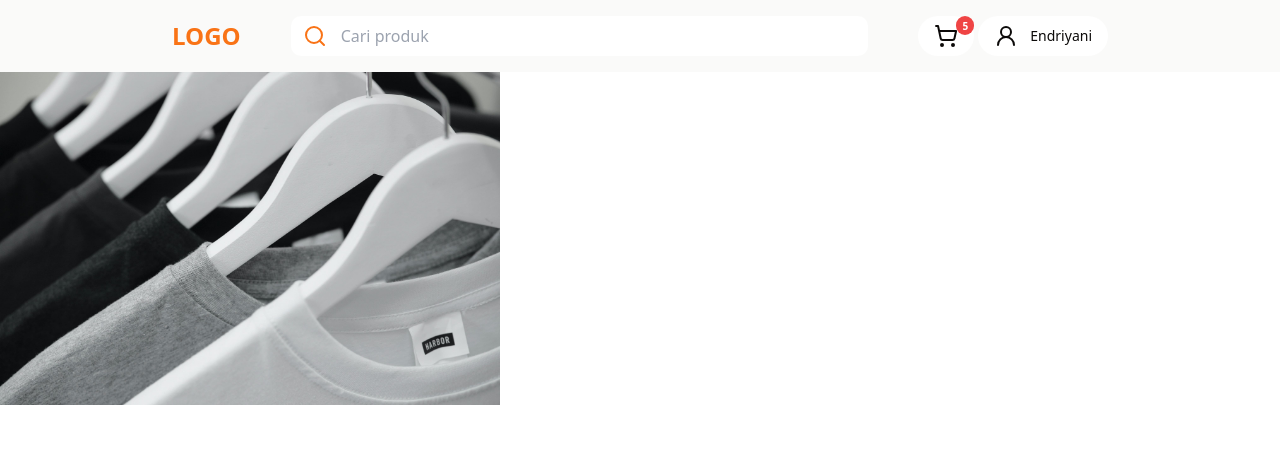
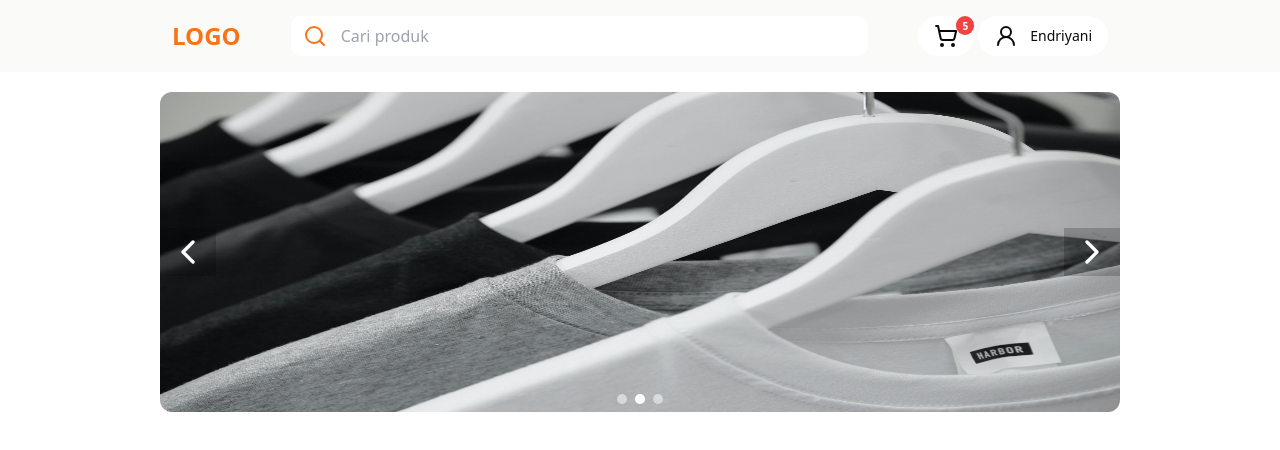
Before and after one commit to kennethjjonathan/marketplace-LilOren, a Next.js app: page / in a window 1280 px wide. Shown: the top 450 px of the page. Built offline with nearby package versions, Linux system fonts and the light colour scheme.

Commit message:
feat(promotion-banner): created carousel for promotion banner

```diff
--- a/src/components/PromotionCarousel/PromotionCarousel.tsx
+++ b/src/components/PromotionCarousel/PromotionCarousel.tsx
@@ -1,54 +1,84 @@
 import React, { useState, useEffect } from 'react';
 import Image from 'next/image';
+import { ChevronLeft, ChevronRight } from 'lucide-react';
 
 interface PromotionCarouselProps {
-  imageArray?: string[];
+  imageArray: string[];
   autoSlide?: boolean;
   slideInterval?: number;
 }
 
 function PromotionCarousel({
-  imageArray = ['/banner-1.jpg', '/banner-1.jpg', '/banner-1.jpg'],
-  autoSlide = false,
+  imageArray,
+  autoSlide = true,
   slideInterval = 4000,
 }: PromotionCarouselProps) {
   const [current, setCurrent] = useState<number>(0);
-
   const goToPrev = () => {
     setCurrent((current) =>
       current === 0 ? imageArray.length - 1 : current - 1,
     );
   };
-
   const goToNext = () => {
+    console.log('Kepanggil');
     setCurrent((current) =>
       current === imageArray.length - 1 ? 0 : current + 1,
     );
   };
 
-  // useEffect(() => {
-  //   if (!autoSlide) return;
-  //   const slide = setTimeout(goToNext, slideInterval);
-  //   return () => clearTimeout(slide);
-  // }, [current]);
+  useEffect(() => {
+    if (!autoSlide) return;
+    const slide = setTimeout(goToNext, slideInterval);
+    return () => clearTimeout(slide);
+  }, [current]);
 
   return (
-    <div className="w-full flex overflow-x-auto relative">
+    <div className="w-full flex overflow-hidden relative md:rounded-xl mt-5">
       {imageArray.map((image, index) => (
         <div
           key={index}
-          className="min-w-full h-96 transition-transform linear duration-300 relative"
+          className="min-w-full min-h-full transition-transform linear duration-300"
           style={{ transform: `translateX(-${current * 100}%)` }}
         >
           <Image
             src={image}
-            alt={`promotion ${index + 1}`}
+            alt={`Promotion ${index + 1}`}
             height={500}
             width={500}
-            style={{ objectFit: 'cover' }}
+            style={{ objectFit: 'fill' }}
+            className="w-full h-60 sm:h-80"
           />
         </div>
       ))}
+      <div className="absolute inset-0 flex items-center justify-between">
+        <button
+          className="text-white py-1 px-2 bg-[rgba(0,0,0,0.2)] focus:outline-none duration-300 hover:bg-[rgba(0,0,0,0.6)]"
+          onClick={goToPrev}
+        >
+          <ChevronLeft className="h-6 w-6 sm:h-8 sm:w-8 md:h-10 md:w-10" />
+        </button>
+        <button
+          className="text-white py-1 px-2 bg-[rgba(0,0,0,0.2)] focus:outline-none duration-300 hover:bg-[rgba(0,0,0,0.6)]"
+          onClick={goToNext}
+        >
+          <ChevronRight className="h-6 w-6 sm:h-8 sm:w-8 md:h-10 md:w-10" />
+        </button>
+      </div>
+      <div className="absolute bottom-0 flex items-center justify-center gap-2 w-full pb-2">
+        {imageArray.map((_, index) => (
+          <button
+            key={index}
+            onClick={() => setCurrent(index)}
+            className="focus:outline-none"
+          >
+            <div
+              className={`transition-all w-2.5 h-2.5 bg-white rounded-full duration-300 hover:bg-primary ${
+                current === index ? 'p-1' : 'bg-opacity-50'
+              }`}
+            />
+          </button>
+        ))}
+      </div>
     </div>
   );
 }
--- a/src/pages/index.tsx
+++ b/src/pages/index.tsx
@@ -6,8 +6,10 @@
 const Home: NextPageWithLayout = () => {
   return (
     <div className="flex flex-col justify-center items-center">
-      <main>
-        <PromotionCarousel />
+      <main className="w-full md:w-[75vw]">
+        <PromotionCarousel
+          imageArray={['/banner-1.jpg', '/banner-1.jpg', '/banner-1.jpg']}
+        />
       </main>
     </div>
   );
```
Also changed, not shown: src/components/PromotionCarousel/PromotionCarousel.module.scss (added, +9 -0 lines).
